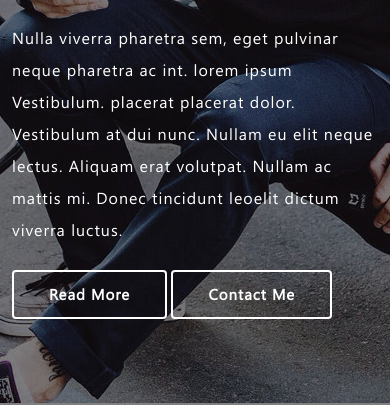
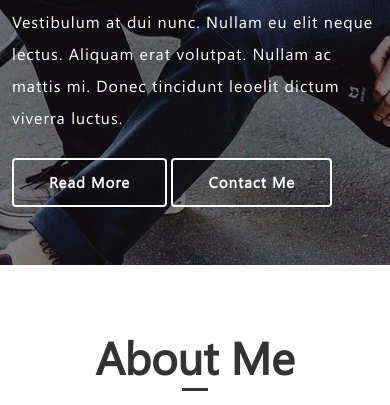
Before and after one commit to JoyGoswami/third-assessment, a plain HTML site: page index.html in a window 390 px wide. Shown: the part 473-878 px from the top of the page. Drawn offline with nearby package versions, Linux system fonts and the light colour scheme.

Commit message:
padding editted

```diff
--- a/assets/css/style.css
+++ b/assets/css/style.css
@@ -70,7 +70,7 @@ header .nav-link:hover {
   color: var(--font-hover-color);
 }
 header .banner-content {
-  padding: 10rem 0;
+  padding: 9rem 0;
 }
 header .banner-content h3 {
   color: var(--primary-font-color);
@@ -106,6 +106,7 @@ header .banner-content p {
   font-weight: 600;
   font-size: 15px;
   letter-spacing: 1px;
+  margin-bottom: 10px;
 }
 .header-content-btn .btn:hover {
   background-color: var(--font-hover-color);
@@ -415,3 +416,8 @@ footer .nav-link i {
   color: #e6ebff;
 }
 /* side nav bar */
+@media (max-width: 456px) {
+  header .banner-content {
+    padding: 3rem 0;
+  }
+}
```
